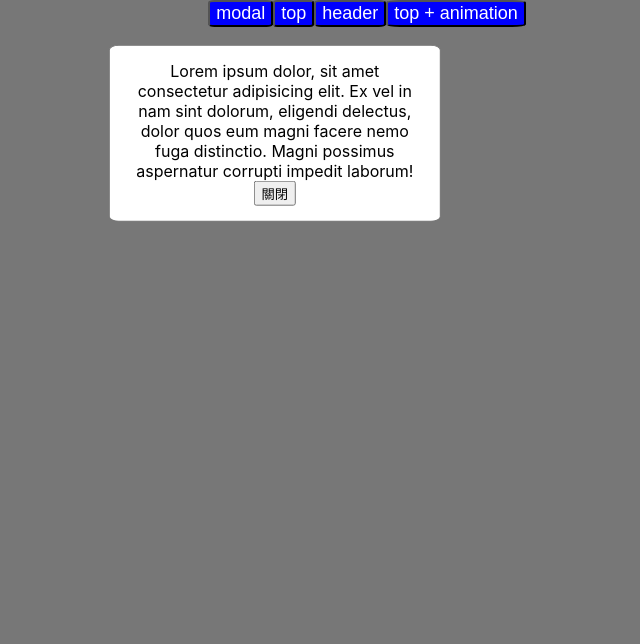
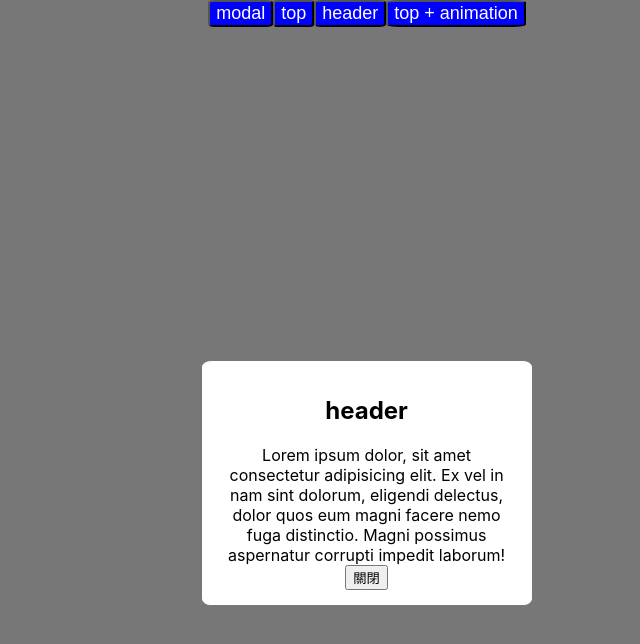
Before and after one commit to sasie59/react-homework, a React (Create React App) app: page / in a window 1280 px wide. Both pictures are taken after a click on the button "modal". Shown: the top 644 px of the page, without its empty margins (273-913 px from the left). Built offline with nearby package versions, Linux system fonts and the light colour scheme.

Commit message:
hw25 在父層傳了幾個屬性 要如何在子層套用相對應的css??

```diff
--- a/src/Modal.js
+++ b/src/Modal.js
@@ -16,8 +16,6 @@ export default class Modal extends Component {
     })
   }
 
-
-
   render() {
     const buttonArr = ['modal', 'top', 'header', 'top + animation'].map((item, index) => {
       return <button onClick={this.handleClick} className='button' key={index}>{item}</button>
@@ -25,10 +23,17 @@ export default class Modal extends Component {
     return (
       <div className={this.state.isShow ?'gray':'white'}>
         {buttonArr}
-        {this.state.isShow && <div className='modal-animation'>
-          <ModalCpm onClick={this.handleClick}>Lorem ipsum dolor, sit amet consectetur adipisicing elit. Ex vel in nam sint dolorum, eligendi delectus, dolor quos eum magni facere nemo fuga distinctio. Magni possimus aspernatur corrupti impedit laborum!</ModalCpm>
+        {this.state.isShow && <div>
+          <ModalCpm
+            isModal={true}
+            isTop={true}
+            isAnimation={true}
+            header={'header'}
+            onClick={this.handleClick}>Lorem ipsum dolor, sit amet consectetur adipisicing elit. Ex vel in nam sint dolorum, eligendi delectus, dolor quos eum magni facere nemo fuga distinctio. Magni possimus aspernatur corrupti impedit laborum!</ModalCpm>
         </div>}
-        <ModalCpm header="我是標頭" />
+        {/* <ModalCpm header="我是標頭" />
+        <ModalCpm isTop={true} />
+        <ModalCpm isTop={true} isAnimation={true} /> */}
       </div>
     )
   }
--- a/src/ModalCpm.js
+++ b/src/ModalCpm.js
@@ -2,10 +2,34 @@ import React from 'react';
 import  './Modal.css';
 
 export default function ModalCpm(props) {
+  // props.isTop ?
   return (
-    <div>
+    <div className={props.isModal? 'modal-content' : ''}>
+      {props.header && <h2>{props.header}</h2>}
       {props.children}<br/>
       <button onClick={props.onClick}>關閉</button>
     </div>
   )
 }
+
+
+function AComp() {
+  let value = 8;
+  return (
+    <div>
+      <CComp value={value} />
+    </div>
+  );
+}
+
+// function BComp(props) {
+//   return (
+//     <CComp value={props.value + 1} />
+//   );
+// }
+
+function CComp(props) {
+  return (
+    <div>{props.value + 3}</div>
+  );
+}
```
